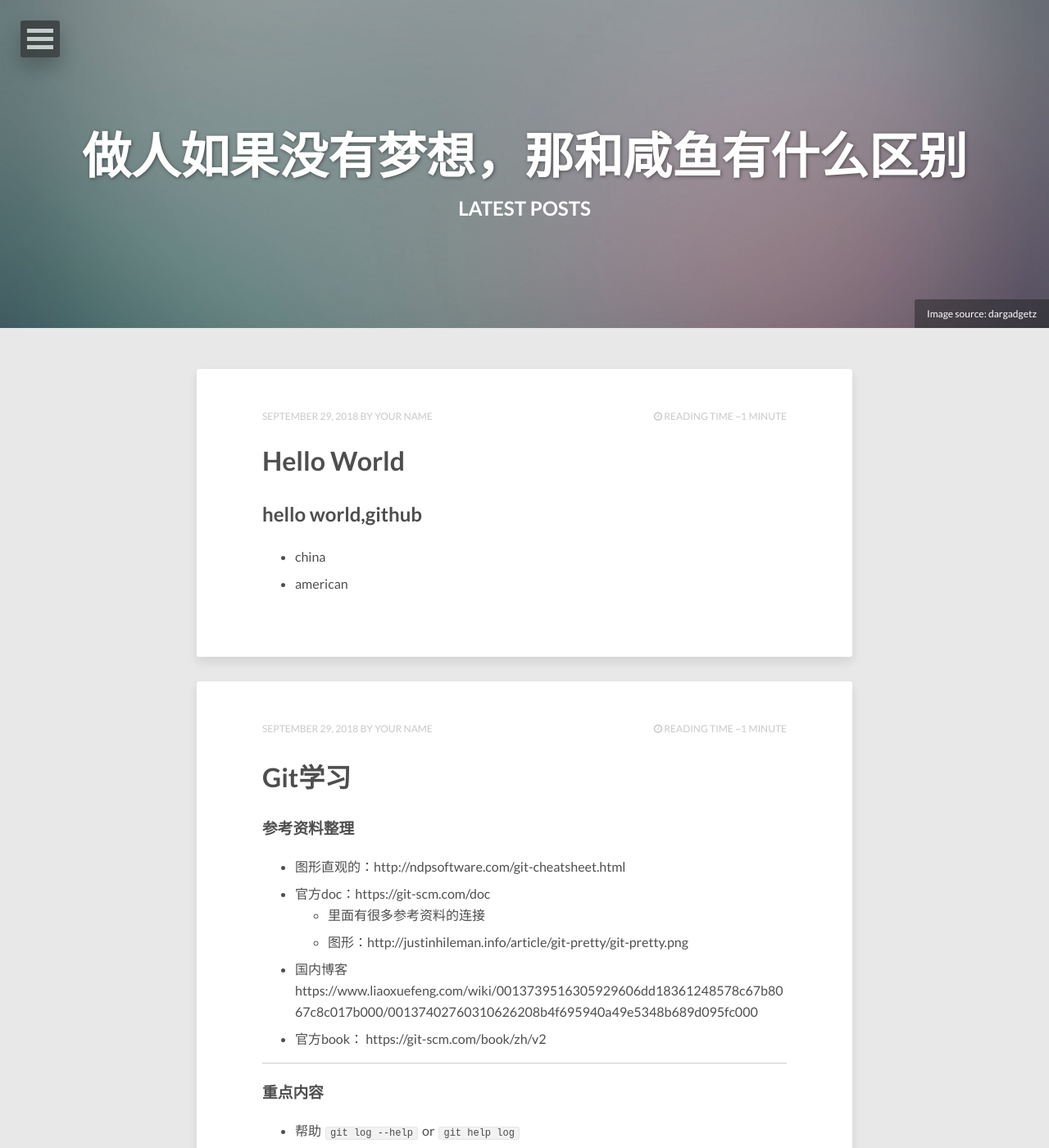
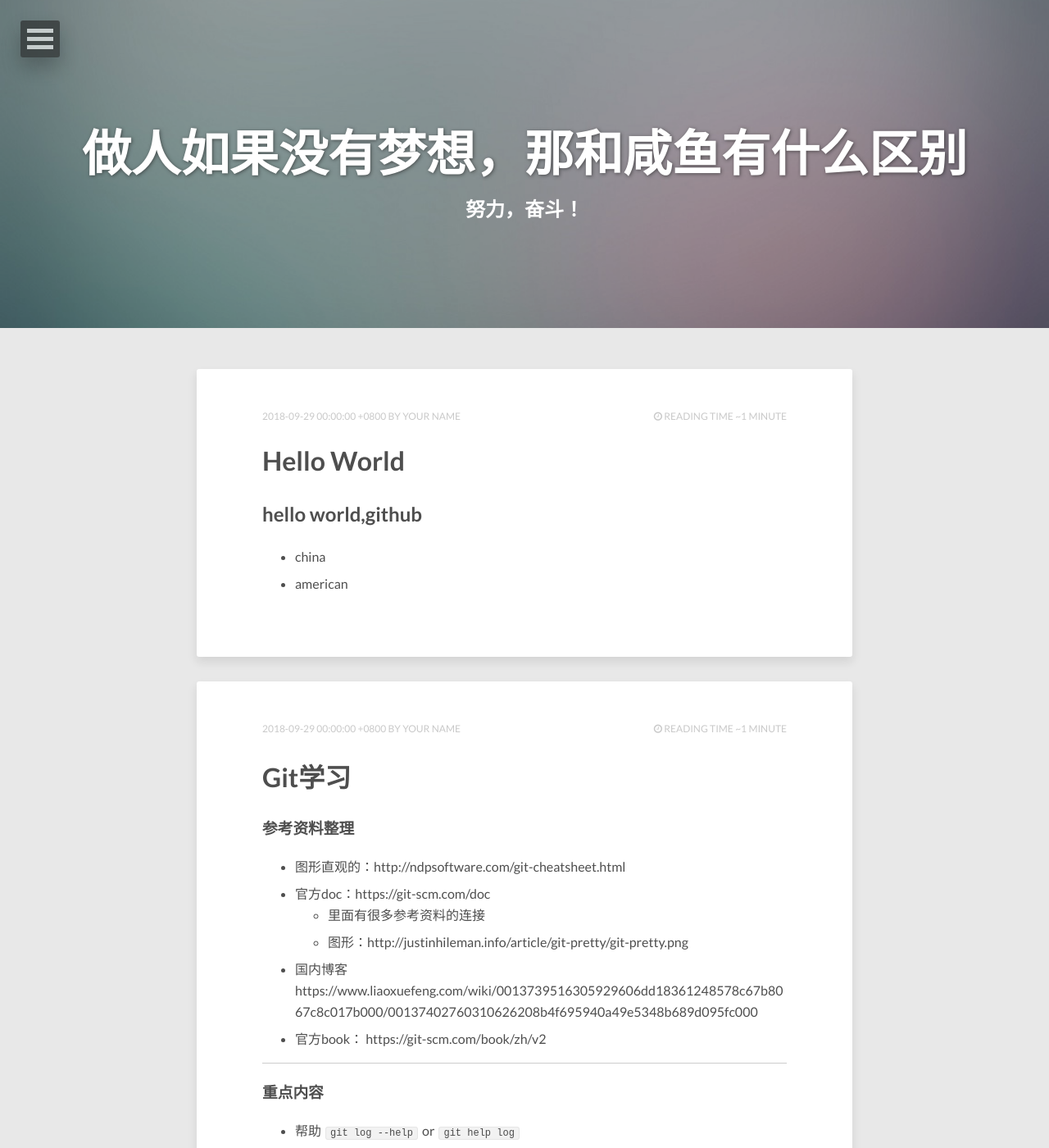
Before and after one commit to kaisa316/kaisa316.github.io, a Jekyll site: the page built from index.html, in a window 1280 px wide and 1400 px high. Shown: the whole window at 82% size. Built offline with Jekyll 4.4.1, drawn with Linux system fonts in a browser that asks for light colours; the list of posts is cut into pages by our own code; some of the changed text lies outside the part shown.

Commit message:
title ,dateformat

```diff
--- a/index.html
+++ b/index.html
@@ -1,13 +1,12 @@
 ---
 layout: post-index
-title: Latest Posts
+title: 努力，奋斗！
 description: "Describe this nonsense."
 tags: [Jekyll, theme, themes, responsive, blog, modern]
 comments: false
+date: YYYY-MM-DDTHH:MM:SS-00:00
 image:
   feature: abstract-1.jpg
-  credit: dargadgetz
-  creditlink: http://www.dargadgetz.com/ios-7-abstract-wallpaper-pack-for-iphone-5-and-ipod-touch-retina/
 ---
 
 {% for post in paginator.posts %}
@@ -19,7 +18,7 @@
       </div><!-- /.entry-image -->
     {% endif %}
     <div class="entry-meta">
-      <span class="entry-date date published updated"><time datetime="{{ post.date | date_to_xmlschema }}"><a href="{{ site.url }}{{ post.url }}">{{ post.date | date: "%B %d, %Y" }}</a></time></span><span class="author vcard"><span class="fn"><a href="{{ site.url }}/about/" title="About {{ site.owner.name }}">{{ site.owner.name }}</a></span></span>
+      <span class="entry-date date published updated"><time datetime="{{ post.date | date_to_xmlschema }}"><a href="{{ site.url }}{{ post.url }}">{{ post.date}}</a></time></span><span class="author vcard"><span class="fn"><a href="{{ site.url }}/about/" title="About {{ site.owner.name }}">{{ site.owner.name }}</a></span></span>
       {% if site.reading_time %}
       <span class="entry-reading-time">
         <i class="fa fa-clock-o"></i>
```
